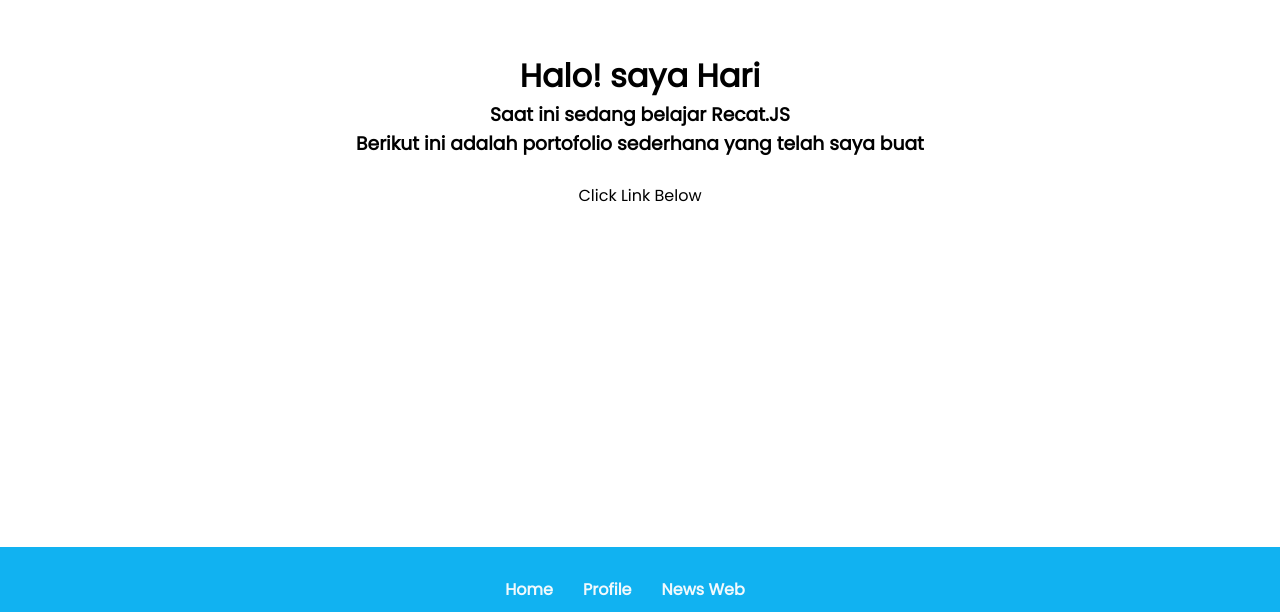
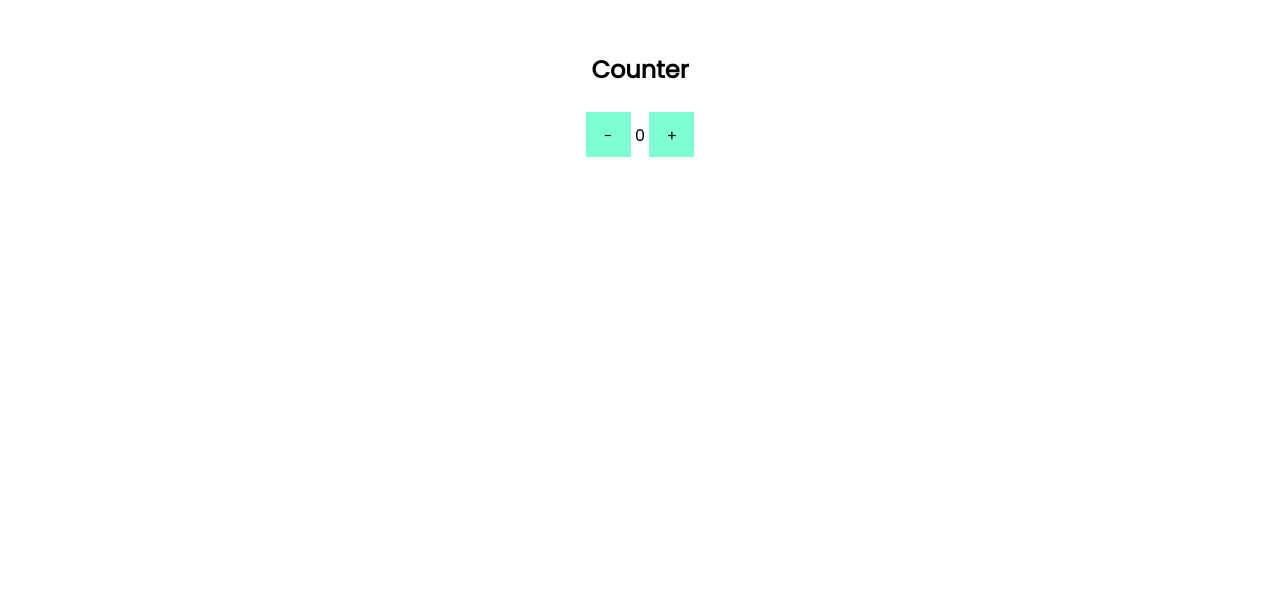
Before and after one commit to harianto97/react-js, a React (Create React App) app: page / in a window 1280 px wide. Shown: the part 188-800 px from the top of the page. Built offline with nearby package versions, Linux system fonts and the light colour scheme.

Commit message:
Counter App with Redux

```diff
--- a/package.json
+++ b/package.json
@@ -9,8 +9,11 @@
     "formik": "^2.2.9",
     "react": "^17.0.2",
     "react-dom": "^17.0.2",
+    "react-redux": "^7.2.6",
     "react-router-dom": "^6.0.2",
     "react-scripts": "4.0.3",
+    "redux": "^4.1.2",
+    "redux-thunk": "^2.4.0",
     "web-vitals": "^1.1.2",
     "yup": "^0.32.11"
   },
--- a/src/App.js
+++ b/src/App.js
@@ -1,14 +1,14 @@
-import Routing from './Route';
-import { BrowserRouter } from 'react-router-dom';
+// import Routing from './Route';
+// import { BrowserRouter } from 'react-router-dom';
+
+import Redux from "./Redux";
 
 
 function App() {
   return (
 
     <div>
-      <BrowserRouter>
-        <Routing />
-      </BrowserRouter>
+      <Redux />
     </div>
   );
 }
--- /dev/null
+++ b/src/Redux/Counter.jsx
@@ -0,0 +1,19 @@
+import { useDispatch } from "react-redux";
+import { useSelector } from "react-redux";
+import { decrementWithCheckingAction, increment } from "../app/Features/Counter/action";
+import './counter.css';
+
+const Counter = () => {
+    let {count} = useSelector((state) => state.counter);
+    const dispatch = useDispatch();
+    return(
+        <div className="btn-counter">
+            <h2>Counter</h2> <br/>
+            <button onClick={()=>dispatch(decrementWithCheckingAction(1))}> - </button>
+            {' '} <span>{count}</span> {' '}
+            <button onClick={()=>dispatch(increment(1))}> + </button>
+        </div>
+    )
+}
+
+export default Counter;
--- /dev/null
+++ b/src/Redux/counter.css
@@ -0,0 +1,12 @@
+.btn-counter {
+    text-align: center;
+    margin-top: 30vh;
+    margin-left: auto;
+}
+button {
+    width: 45px;
+    height: 45px;
+    padding: 12px;
+    font-size: 15px;
+    background-color: aquamarine;
+}
--- /dev/null
+++ b/src/Redux/index.jsx
@@ -0,0 +1,15 @@
+import { Provider } from "react-redux";
+import Counter from "./Counter";
+import store from "../app/store"
+
+const Redux = () => {
+    return(
+        <div>
+            <Provider store={store}>
+                <Counter />
+            </Provider>
+        </div>
+    )
+}
+
+export default Redux;
--- /dev/null
+++ b/src/app/Features/Counter/action.js
@@ -0,0 +1,23 @@
+import * as counter from './constants';
+
+export const increment = (value) => {
+    return {
+        type : counter.INC,
+        value : value,
+    };
+};
+
+export const decrement = (value) => {
+    return {
+        type : counter.DEC,
+        value : value,
+    };
+};
+
+export const decrementWithCheckingAction = (value) => {
+    return (dispatch, getState) => {
+        if (getState().counter.count > 0) {
+            dispatch(decrement(value));
+        }
+    };
+};
--- /dev/null
+++ b/src/app/Features/Counter/constants.js
@@ -0,0 +1,2 @@
+export const INC = 'INC';
+export const DEC = 'DEC';
--- /dev/null
+++ b/src/app/Features/Counter/reducer.js
@@ -0,0 +1,23 @@
+import * as counter from './constants'
+let initialState = {
+    count : 0
+
+}
+const counterReducer = (state=initialState,action) => {
+    switch (action.type) {
+        case counter.INC :
+            return{
+                ...state,
+                count: state.count + action.value,
+            }
+        case counter.DEC :
+            return{
+                count: state.count - action.value,
+            }
+        default :
+        return state;
+    }
+
+}
+
+export default counterReducer;
--- /dev/null
+++ b/src/app/store.js
@@ -0,0 +1,12 @@
+import { applyMiddleware, combineReducers, compose, createStore } from "redux";
+import thunk from "redux-thunk";
+import counterReducer from "./Features/Counter/reducer";
+
+let rootReducer = combineReducers({
+    counter: counterReducer,
+});
+
+const composeEnhancer = window.__REDUX_DEVTOOLS_EXTENSION_COMPOSE__ || compose;
+let store = createStore(rootReducer, composeEnhancer(applyMiddleware(thunk)));
+
+export default store;
```
Also changed, not shown: 1 other file (tests, documents, lock files or other folders).
